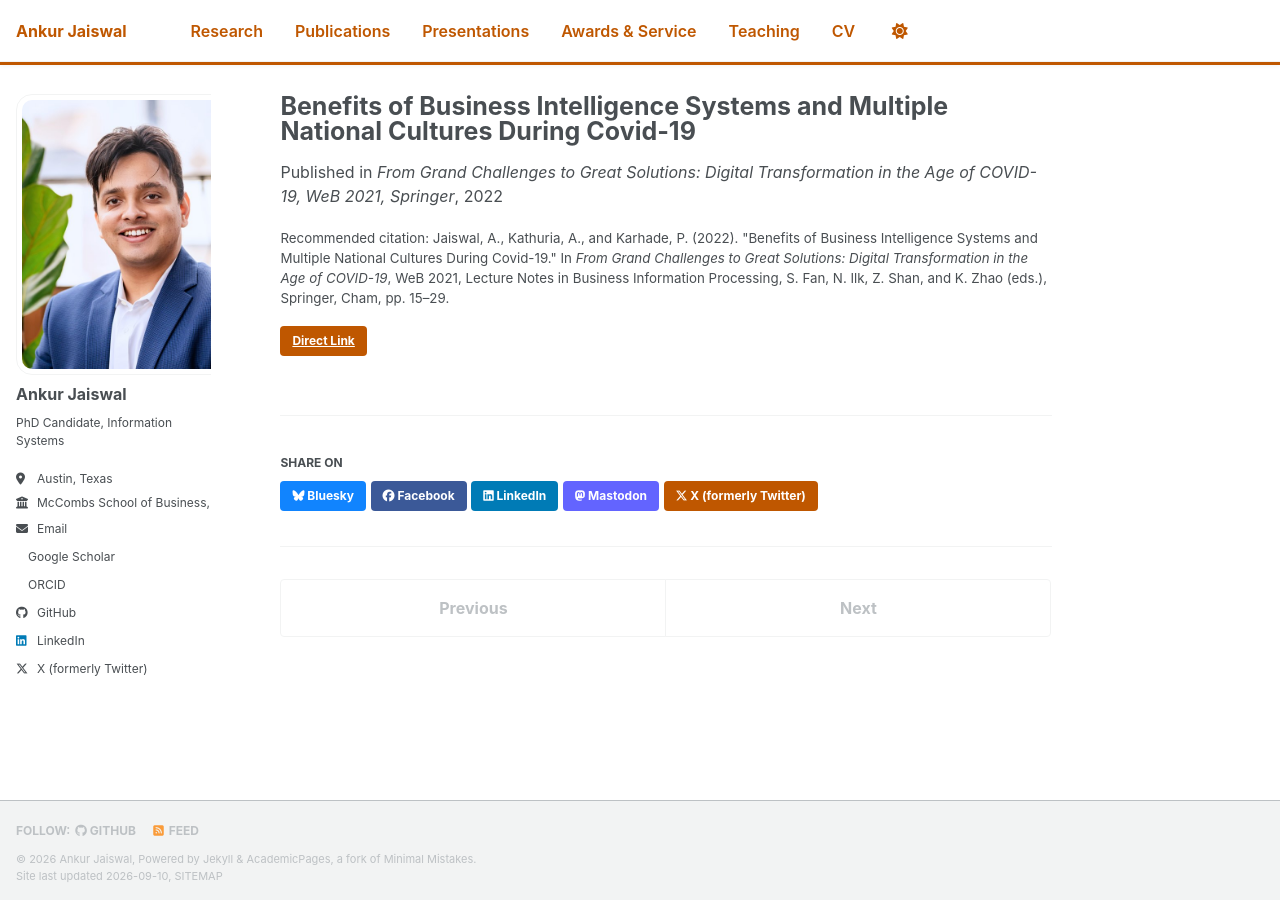
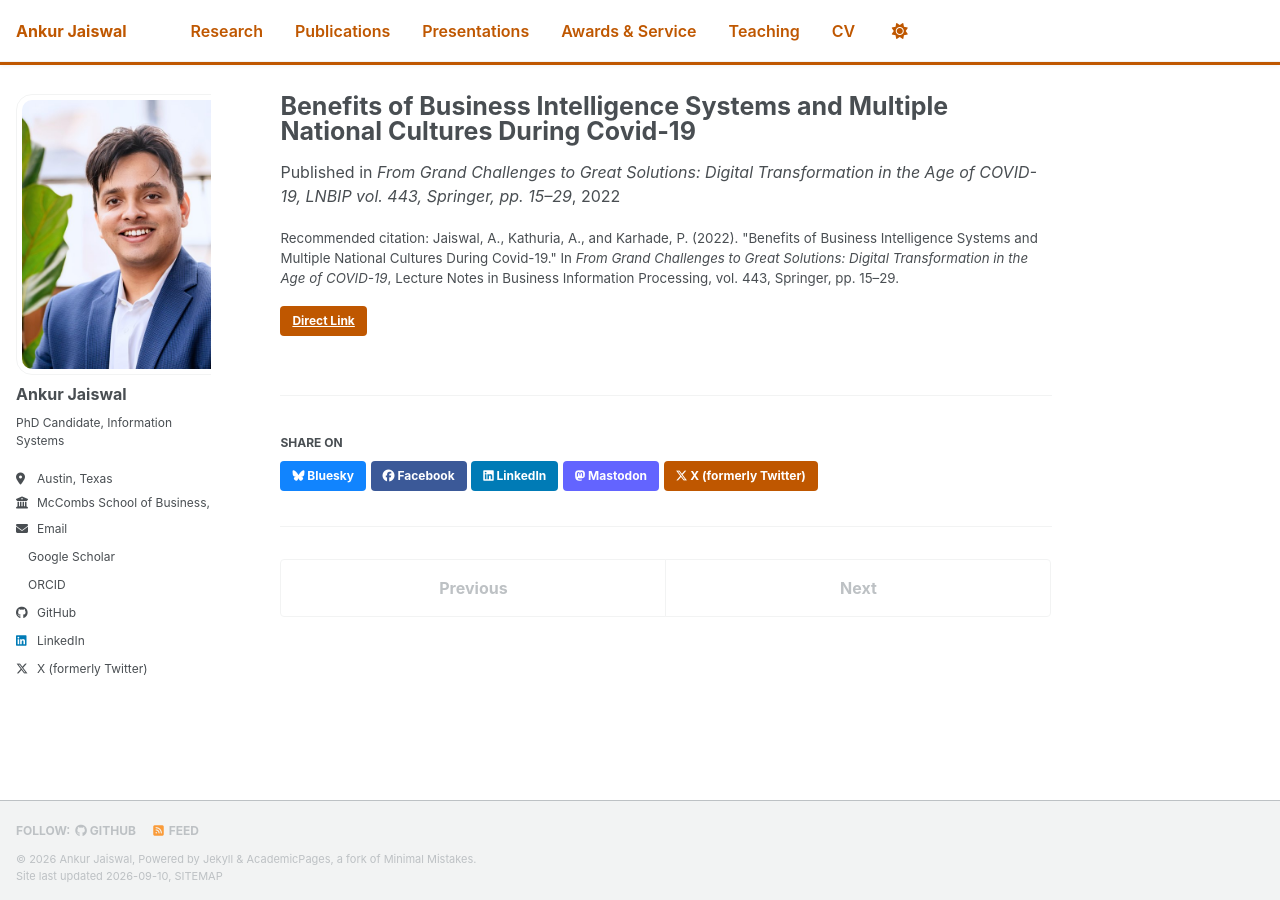
Before and after one commit to ankurjaiswal-aj/ankurjaiswal-aj.github.io, a Jekyll site: the page built from _publications/2022-02-01-book-chapter-bi-national-cultures.md, in a window 1280 px wide. Built offline with Jekyll 4.4.1, drawn with Linux system fonts in a browser that asks for light colours; a style sheet for code colours, icons or effects is not loaded.

Commit message:
Publications: correct the book chapter citation
Co-Authored-By: Claude Opus 5 (1M context) <noreply@anthropic.com>
Claude-Session: https://claude.ai/code/session_01E9crG7vAU8vaRPUgnD2akC

```diff
--- a/_publications/2022-02-01-book-chapter-bi-national-cultures.md
+++ b/_publications/2022-02-01-book-chapter-bi-national-cultures.md
@@ -3,10 +3,10 @@ title: "Benefits of Business Intelligence Systems and Multiple National Cultures
 collection: publications
 category: bookchapters
 permalink: /publication/bi-systems-national-cultures
-excerpt: "Springer Lecture Notes in Business Information Processing."
+excerpt: ""
 date: 2022-02-01
-venue: "From Grand Challenges to Great Solutions: Digital Transformation in the Age of COVID-19, WeB 2021, Springer"
+venue: "From Grand Challenges to Great Solutions: Digital Transformation in the Age of COVID-19, LNBIP vol. 443, Springer, pp. 15–29"
 link: "https://doi.org/10.1007/978-3-031-04126-6_2"
-citation: "Jaiswal, A., Kathuria, A., and Karhade, P. (2022). &quot;Benefits of Business Intelligence Systems and Multiple National Cultures During Covid-19.&quot; In <i>From Grand Challenges to Great Solutions: Digital Transformation in the Age of COVID-19</i>, WeB 2021, Lecture Notes in Business Information Processing, S. Fan, N. Ilk, Z. Shan, and K. Zhao (eds.), Springer, Cham, pp. 15–29."
+citation: "Jaiswal, A., Kathuria, A., and Karhade, P. (2022). &quot;Benefits of Business Intelligence Systems and Multiple National Cultures During Covid-19.&quot; In <i>From Grand Challenges to Great Solutions: Digital Transformation in the Age of COVID-19</i>, Lecture Notes in Business Information Processing, vol. 443, Springer, pp. 15–29."
 authors: 'With <a href="https://experts.deakin.edu.au/69843-abhishek-kathuria" target="_blank" rel="noopener">Abhishek Kathuria</a> and <a href="https://www.bschool.cuhk.edu.hk/staff/karhade-prasanna/" target="_blank" rel="noopener">Prasanna Karhade</a>'
 ---
```
